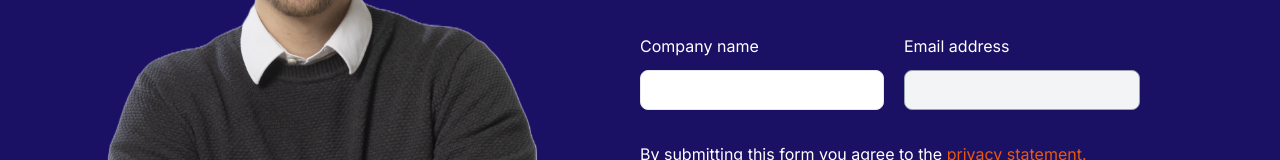
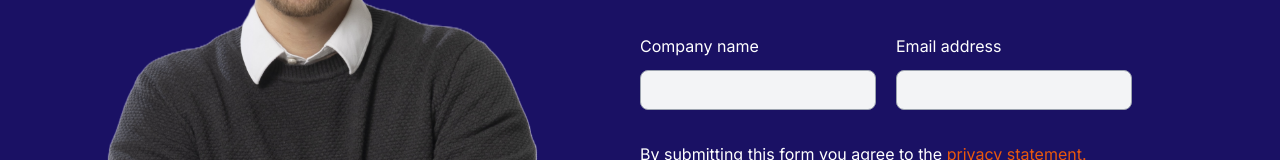
Before and after one commit to Faizan141-coder/flipjobs-fiverr, a Next.js app: page / in a window 1280 px wide. Shown: the part 2357-2517 px from the top of the page. Built offline with nearby package versions, Linux system fonts and the light colour scheme.

Commit message:
Update newsletter.tsx

```diff
--- a/components/newsletter.tsx
+++ b/components/newsletter.tsx
@@ -33,7 +33,7 @@ const NewsLetter = () => {
               <label htmlFor="email">Company name</label>
               <Input
                 type="text"
-                className="px-4 text-black w-full h-10 rounded-lg mt-4"
+                className="w-full px-3 py-2 border bg-gray-100 text-black rounded-lg placeholder-gray-900 focus:outline-none border-gray-400"
               />
             </div>
 
```
